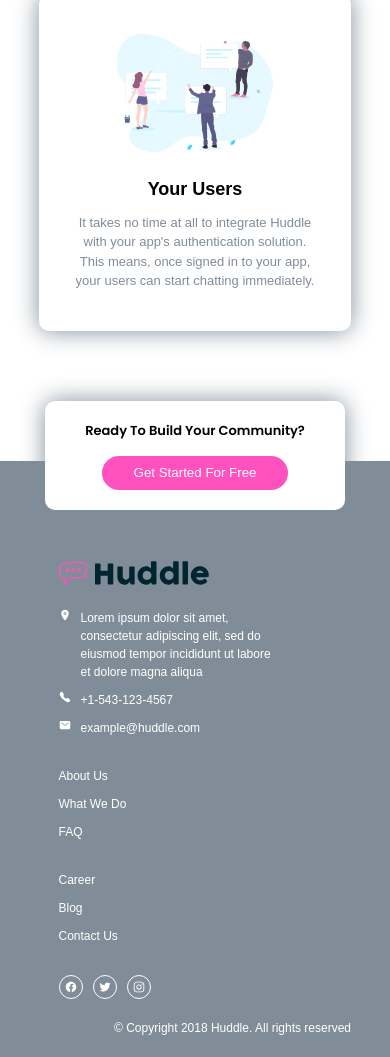
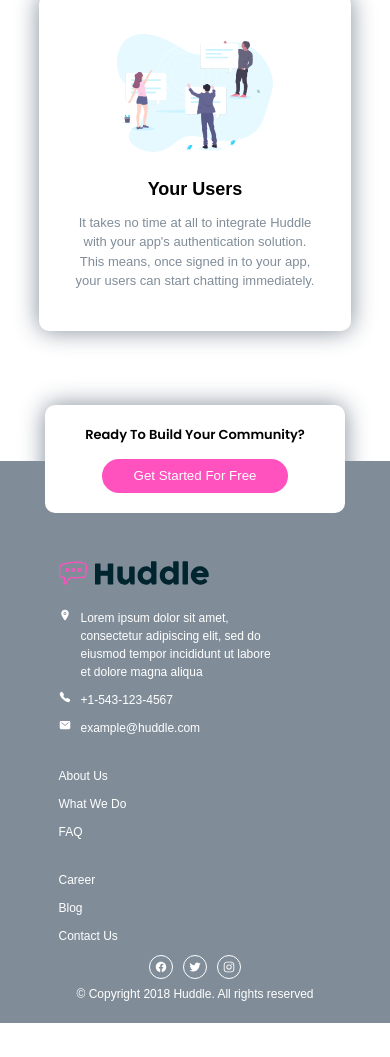
Before and after one commit to Sammytee98/huddle-landing-page, a plain HTML site: page index.html in a window 390 px wide. Shown: the part 1584-2641 px from the top of the page. After the commit the page ends 2607 px from the top, so only its background shows below. Drawn offline with nearby package versions, Linux system fonts and the light colour scheme.

Commit message:
Add files via upload

```diff
--- a/style.css
+++ b/style.css
@@ -311,7 +311,8 @@ body
 }
 #footerContainer .copyright
 {
-    width: calc(90%);
+
+    width: 90%;
     color: var(--secondary-color);
     font-size: 1.2rem;
     text-align: right;
@@ -395,6 +396,8 @@ body
     {
         flex-direction: column;
         gap: 2rem;
+        position: relative;
+        margin-bottom: 3rem;
     }
     #footerContainer .footer .firstFooter
     {
@@ -404,4 +407,17 @@ body
     {
         margin: 0;
     }
+    #footerContainer .footer .fourthFooter
+    {
+        position: absolute;
+        top: 100%;
+        left: 50%;
+        transform: translateX(-50%);
+    }
+    #footerContainer .copyright
+    {
+        width: 100%;
+        text-align: center;
+        margin-top: 1rem;
+    }
 }
```
